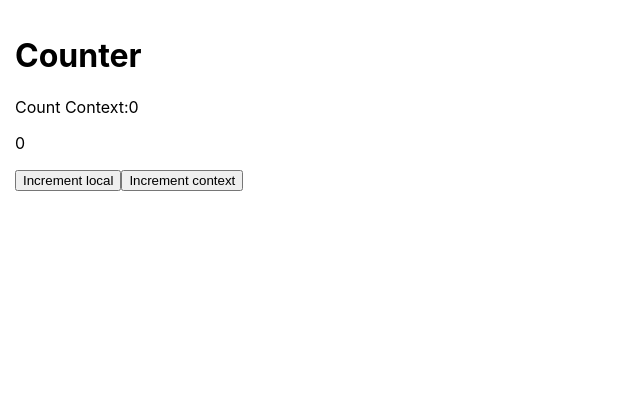
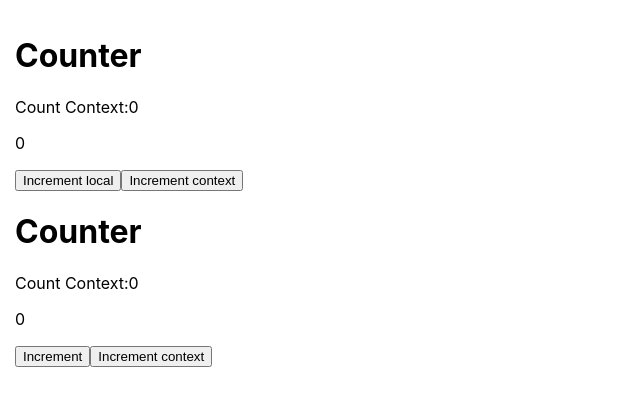
Before and after one commit to phuwin/react-hooks-playground, a React (Create React App) app: page / in a window 1280 px wide. Shown: the top 406 px of the page, without its empty margins (0-640 px from the left). Built offline with nearby package versions, Linux system fonts and the light colour scheme.

Commit message:
counter class context

```diff
--- a/src/App.js
+++ b/src/App.js
@@ -1,5 +1,6 @@
 import './App.css';
 import Counter from './Counter';
+import CounterClass from './CounterClass';
 import React, { useState, createContext } from 'react';
 export const Context = createContext();
 
@@ -8,6 +9,7 @@ function App() {
   return (
     <Context.Provider value={{ countContext, setCountContext }}>
       <Counter />
+      <CounterClass />
     </Context.Provider>
   );
 }
--- /dev/null
+++ b/src/CounterClass.js
@@ -0,0 +1,35 @@
+import React, { Component } from "react";
+import { Context } from './App';
+export default class Counter extends Component {
+  constructor() {
+    super();
+    this.state = {
+      count: 0
+    };
+    this.incrementCount = this.incrementCount.bind(this);
+  }
+
+  incrementCount() {
+    this.setState({
+      count: this.state.count + 1
+    });
+  };
+
+  render() {
+    return (
+      <Context.Consumer>
+        {({ countContext, setCountContext }) => (
+          <div>
+            <h1>Counter</h1>
+            <p>Count Context:{countContext}</p>
+            <p>{this.state.count}</p>
+            <button onClick={this.incrementCount} >Increment</button>
+            <button onClick={() => { setCountContext(countContext + 1) }}>
+              Increment context
+            </button>
+          </div>
+        )}
+      </Context.Consumer>
+    );
+  }
+}
```
